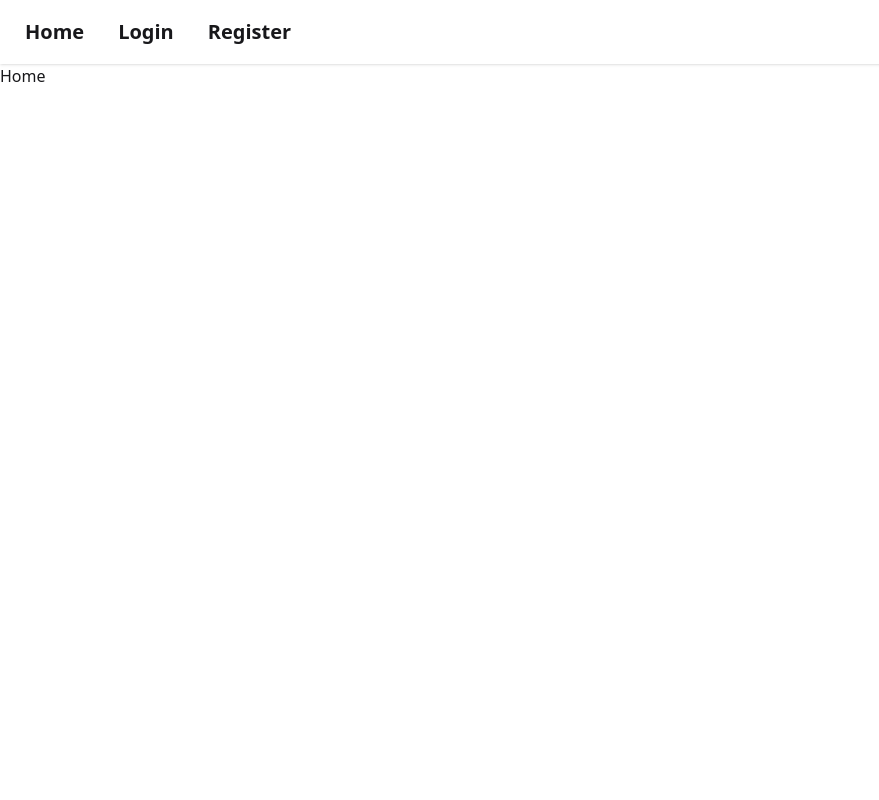
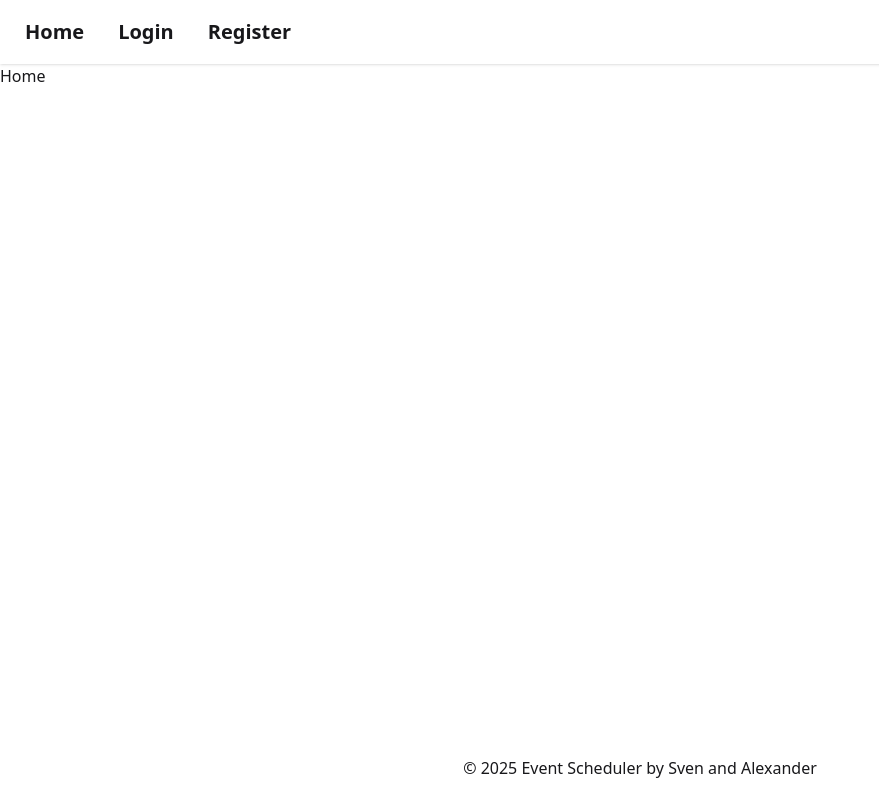
Before and after one commit to alexander-ulrich/event-scheduler, a React (Vite) app: page / in a window 1280 px wide. Shown: the whole page, without its empty margins (0-879 px from the left). Built offline with nearby package versions, Linux system fonts and the light colour scheme.

Commit message:
add Footer

```diff
--- a/src/components/Footer.jsx
+++ b/src/components/Footer.jsx
@@ -1,3 +1,9 @@
 export default function Footer() {
-  return <div></div>;
+  return (
+    <div>
+      <h2 className="text-center fixed bottom-5 left-[50%] translate-x-[-50%]">
+        &copy; 2025 Event Scheduler by Sven and Alexander
+      </h2>
+    </div>
+  );
 }
```
